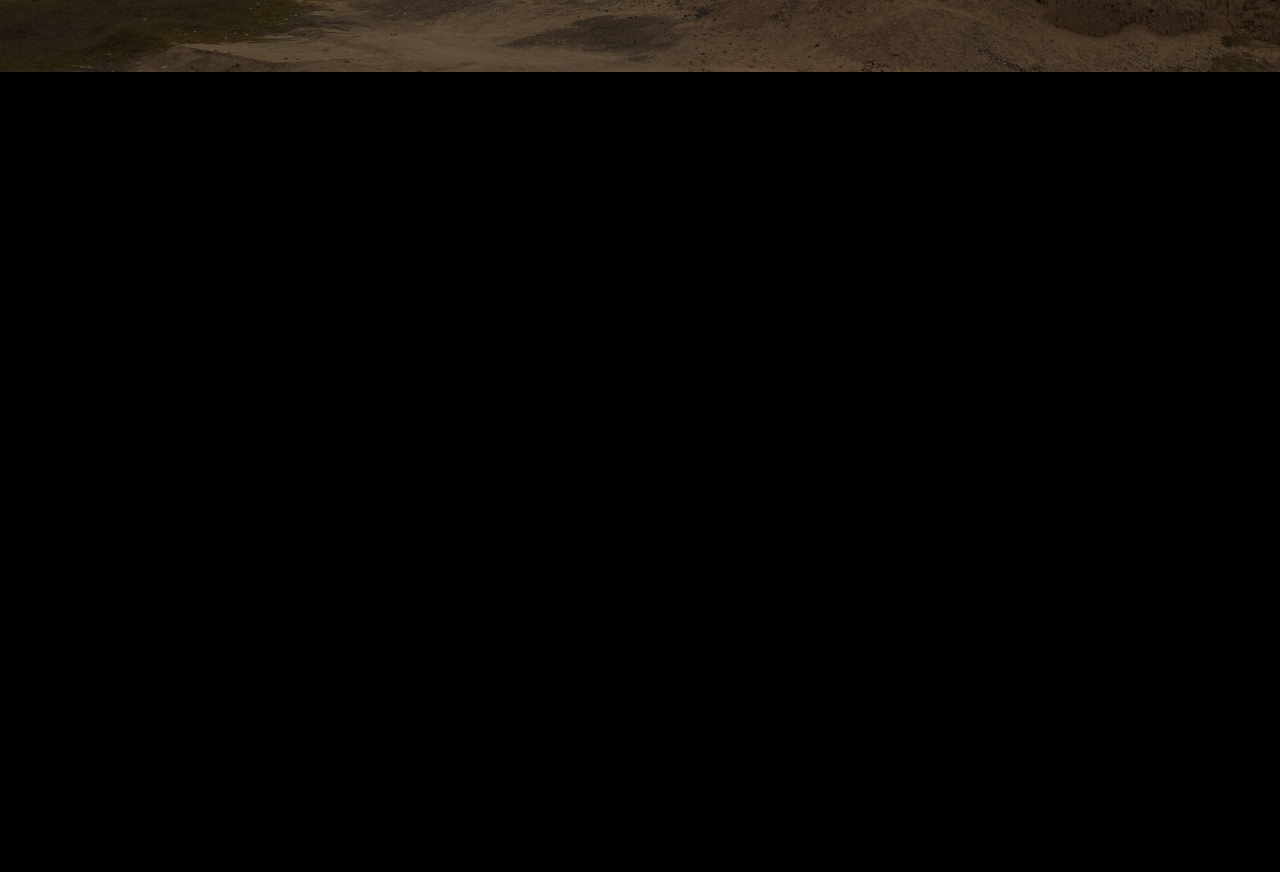
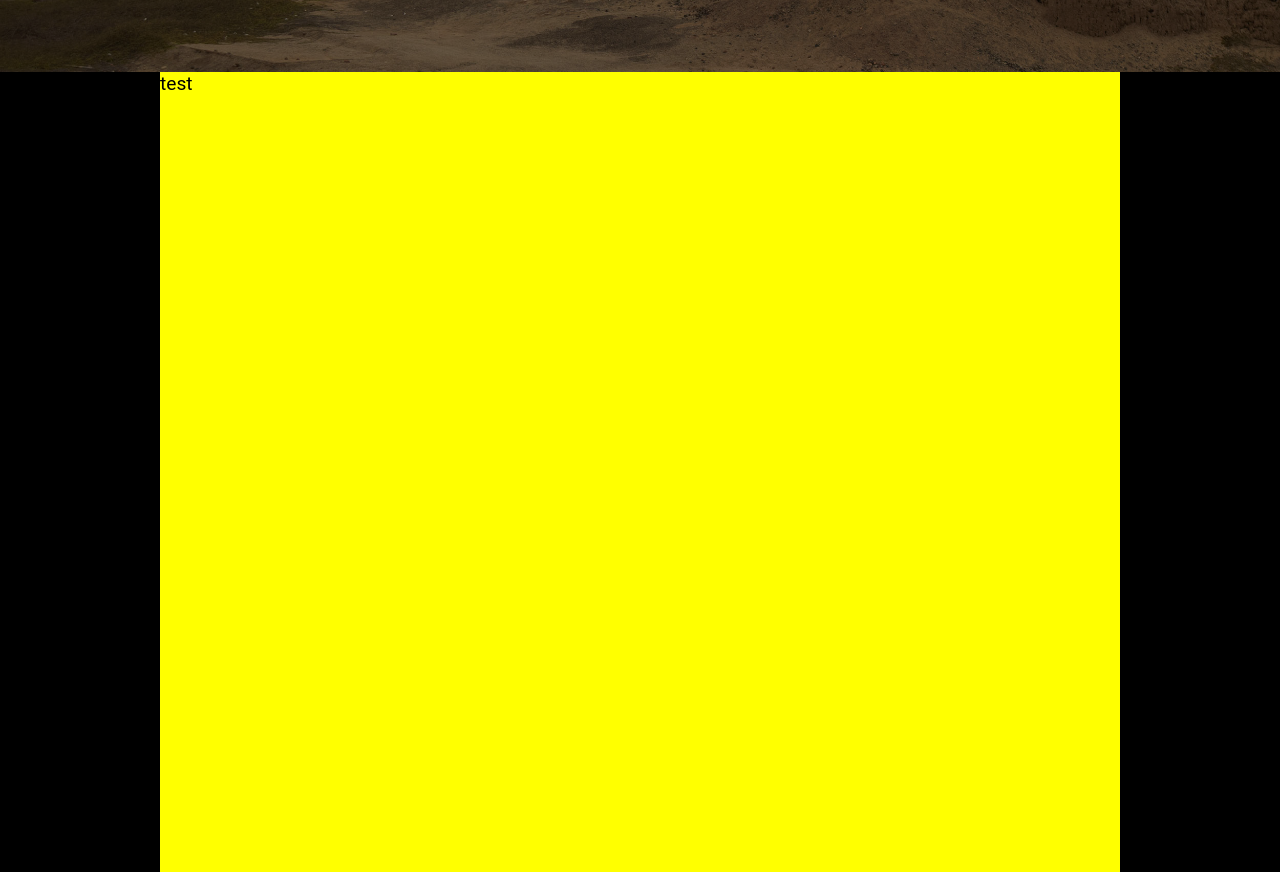
Before and after one commit to Nidrub/portfolio, a website: page index.html in a window 1280 px wide. Shown: the part 760-1632 px from the top of the page. Before the commit the page ends 832 px from the top, so only its background shows below. Drawn offline with nearby package versions, Linux system fonts and the light colour scheme.

Commit message:
home change to just go to top and added a test div

```diff
--- a/index.html
+++ b/index.html
@@ -24,7 +24,8 @@
         <div id="navigation">
             <nav>
                 <ul id="navbar">
-                    <li><a href="#home">Home</a></li>
+<!--                    just scroll to top-->
+                    <li><a href="#">Home</a></li>
                     <li><a href="#about">About</a></li>
                     <li><a href="#projects">Projects</a></li>
                     <li><a href="#contact">Contact Me</a></li>
@@ -41,13 +42,14 @@
                 </li>
             </nav>
 
+
         </div>
     </div>
 </header>
 <section id="home">
     <div class="container">
         <div class="image-container">
-            <img src="img/headshot.webp" height="150px" alt="none" id="headshot" class="fade-in-left">
+            <img src="img/headshot.webp"  alt="none" id="headshot" class="fade-in-left">
             <div class ="icon-sect fade-in-up">
 
                 <a href="https://www.linkedin.com/in/ruben-rodriguez1/" target="_blank" class="bubble" >
@@ -67,6 +69,13 @@
         </div>
     </div>
 </section>
+<section id="about">
+    <div class="container">
+        <div class="test">
+            <p>test</p>
+        </div>
+    </div>
+</section>
 
 
 </body>
--- a/style.css
+++ b/style.css
@@ -1,7 +1,6 @@
 html {
     font-size: 16px;
     scroll-behavior: smooth;
-    scroll-padding-top: 70px; /* match your navbar height */
     background: black;
 }
 
@@ -155,7 +154,7 @@ header {
 
 /*section*/
 section {
-    scroll-margin-top: var(--header-height) ;
+    scroll-margin: var(--header-height) 1vh;
     display: flex;
     flex-direction: column;
     justify-content: center;
@@ -269,6 +268,11 @@ section {
     transform: translateY(-5px);
     background-color: rgba(143, 143, 143, 0.3);
 
+}
+/*we are here*/
+.test{
+    height: 100vh;
+    background-color: yellow;
 }
 
 
```
